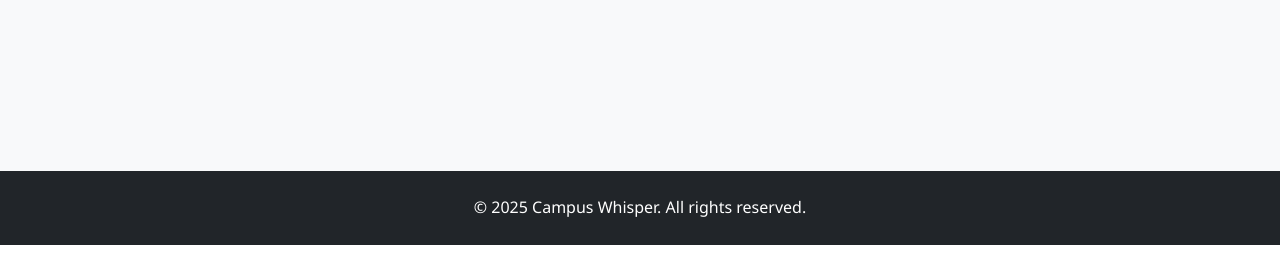
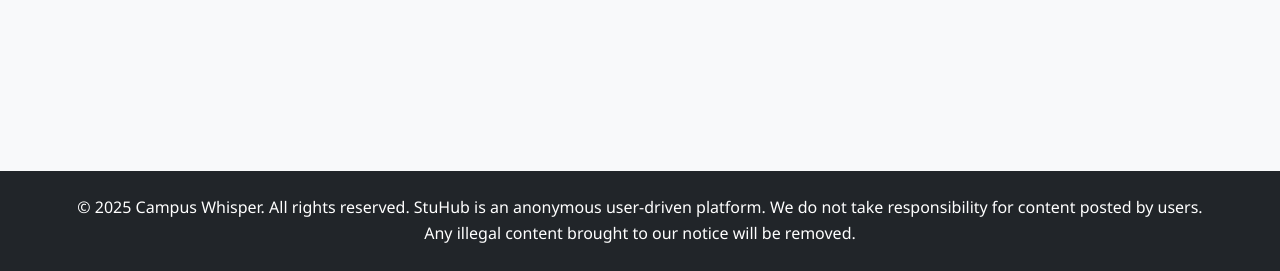
Before and after one commit to PranathiReddy242/stuhub, a Flask app: page / in a window 1280 px wide. Shown: the part 579-850 px from the top of the page. Before the commit the page ends 824 px from the top, so only its background shows below. Run offline with Flask 3, Linux system fonts and the light colour scheme; the visitor is signed in with stand-in values (Sample User, id 1); data that the repository does not hold is empty.

Commit message:
Update base.html

```diff
--- a/frontend/templates/base.html
+++ b/frontend/templates/base.html
@@ -40,7 +40,10 @@
 
     <footer>
         <div class="container">
-            <p>&copy; 2025 Campus Whisper. All rights reserved.</p>
+            <p>&copy; 2025 Campus Whisper. All rights reserved.
+                StuHub is an anonymous user-driven platform. We do not take responsibility for content posted by users. <br> Any illegal content brought to our notice will be removed.
+
+            </p>
         </div>
     </footer>
 
```
